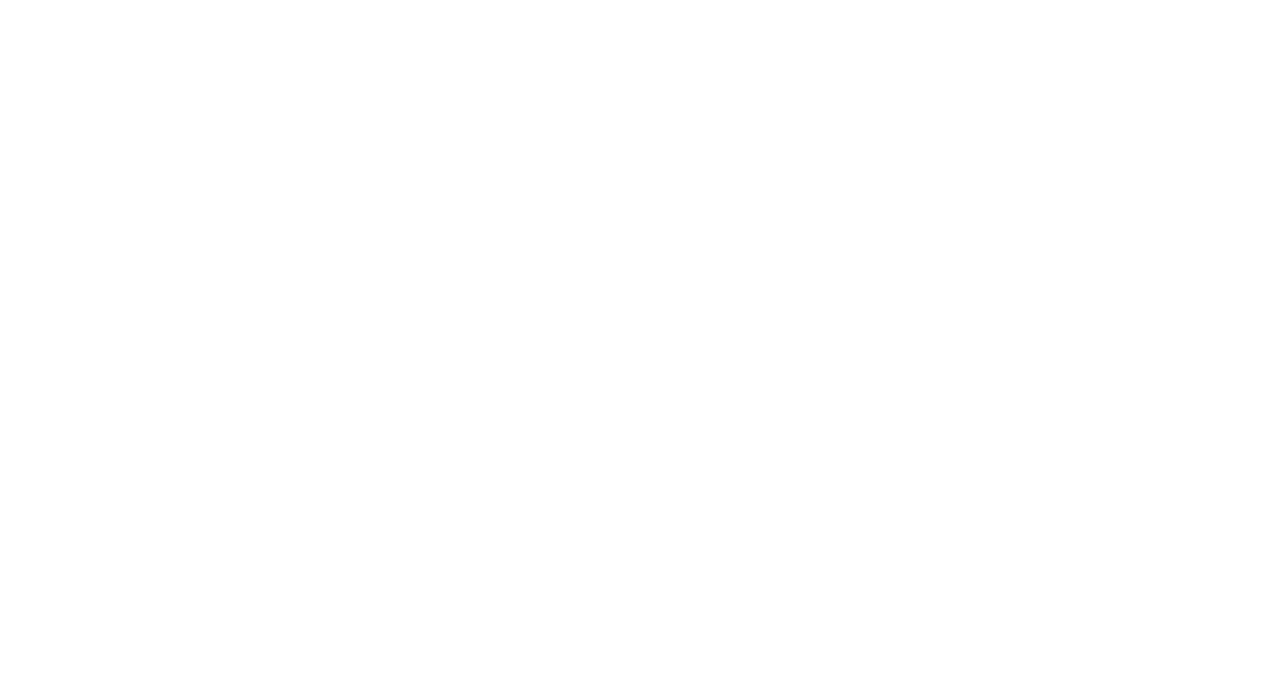
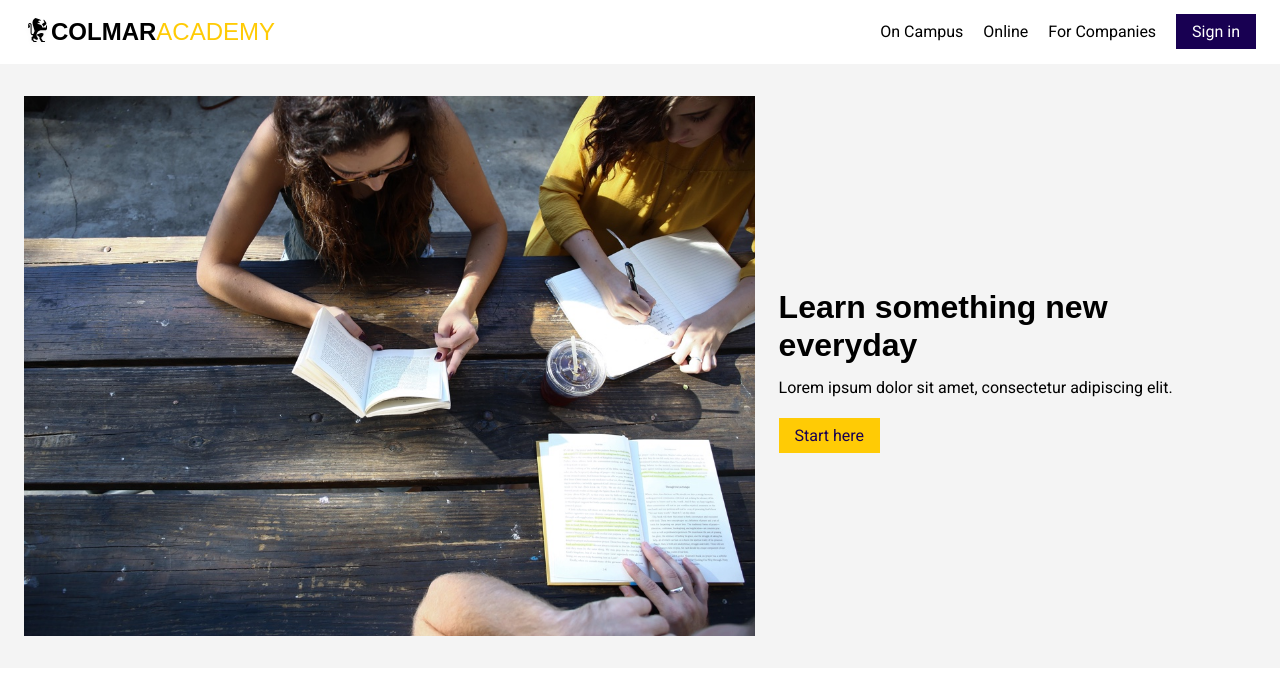
Before and after one commit to jayevo03/ColmarAcademy, a plain HTML site: page index.html in a window 1280 px wide. Drawn offline with Linux system fonts and the light colour scheme.

Commit message:
header and top section

```diff
--- a/index.html
+++ b/index.html
@@ -4,9 +4,45 @@
     <meta charset="utf-8">
     <link href="./resources/css/reset.css" rel="stylesheet" type="text/css">
     <link href="./resources/css/style.css" rel="stylesheet" type="text/css">
+    <link href="https://fonts.googleapis.com/css?family=Fjalla+One|Roboto:400,700" rel="stylesheet">
     <title>Colmar Academy - Learn something new everyday</title>
   </head>
+
   <body>
+    <!-- header and menu section -->
+    <div class="container">
+      <div class="header">
+        <div class="company mob-header">
+          <img class="logo" src="./resources/images/ic-logo.svg" alt="Colmar Academy logo">
+          <img class="mob-icon" src="./resources/images/ic-on-campus.svg" alt="On campus">
+          <img class="mob-icon" src="./resources/images/ic-online.svg" alt="Online">
+          <img class="mob-icon" src="./resources/images/ic-login.svg" alt="Login">
+          <span class="title"><span class="title-style">Colmar</span>Academy<span>
+        </div>
+        <div class="menu">
+          <span><a href="#">On Campus</a></span>
+          <span><a href="#">Online</a></span>
+          <span><a href="#">For Companies</a></span>
+          <span><a class="menu-btn" href="#">Sign in</a></span>
+        </div>
+      </div>
+    </div>
+
+    <!-- main page sections -->
+    <div class="section one container">
+      <div class="image-container">
+        <img src="./resources/images/banner.jpg" alt="People studying outdoors at a table">
+      </div>
+      <div class="intro">
+        <h1>Learn something new everyday</h1>
+        <p>Lorem ipsum dolor sit amet, consectetur adipiscing elit.</p>
+        <a class="btn" href="#">Start here</a>
+      </div>
+
+
+    </div>
+
+
 
   </body>
 </html>
--- a/resources/css/style.css
+++ b/resources/css/style.css
@@ -0,0 +1,140 @@
+/* global */
+body {
+  font-size: 16px;
+  font-family: "roboto", sans-serif;
+}
+
+h1, h2, h3, h4, h5, h6 {
+  font-family: "fjalla-one", sans-serif;
+}
+
+h1 {
+  font-size: 2rem;
+  font-weight: bold;
+  line-height: 1.2;
+  padding-bottom: 1rem;
+}
+
+.container {
+  max-width: 1400px;
+  margin: 0 auto;
+}
+
+.btn, .menu-btn {
+  padding: 0.5rem 1rem;
+  transition: 200ms;
+}
+
+.menu-btn {
+  background-color: #180052;
+  color: #fff;
+}
+
+.menu-btn:hover {
+  background-color: #FFCB05;
+  color: #180052;
+}
+
+.btn {
+  background-color: #FFCB05;
+  color: #180052;
+  width: 10rem;
+}
+
+.btn:hover {
+  background-color: #180052;
+  color: #fff;
+}
+
+/* header */
+
+.header {
+  position: fixed;
+  display: flex;
+  justify-content: space-between;
+  align-items: center;
+  height: 64px;
+  background-color: #fff;
+  z-index: 10;
+  width: 100%;
+  max-width: 1400px;
+}
+
+.company {
+  display: flex;
+  align-items: center;
+  padding-left: 1.5rem;
+}
+
+.title {
+  text-transform: uppercase;
+  font-size: 1.5rem;
+  font-family: "fjalla-one", sans-serif;
+  color: #FFCB05;
+  font-weight: 300;
+}
+
+.title-style {
+  font-weight: bold;
+  color: #000;
+}
+
+.menu {
+  padding-right: 1.5rem;
+}
+
+.menu a {
+  margin-left: 1rem;
+}
+
+
+
+@media only screen and (min-width: 781px){
+  .mob-icon {
+    display: none;
+  }
+}
+
+@media only screen and (max-width: 780px){
+  .title, .menu {
+    display: none;
+  }
+  .company {
+    display: flex;
+    justify-content: space-around;
+    padding-left: 0;
+    width: 100%;
+  }
+}
+
+
+/* page sections */
+.section {
+  display: flex;
+  align-items: center;
+}
+
+.section.one {
+  padding-top: 64px;
+  background-color: #f4f4f4;
+}
+.intro {
+  padding-right: 3rem;
+}
+
+.intro p {
+  padding-bottom: 2rem;
+}
+
+
+.image-container {
+  width: 60%;
+  overflow: hidden;
+  padding: 2rem 1.5rem;
+}
+
+.image-container img {
+  max-width: 100%;
+  height: auto;
+  display: block;
+}
```
Also changed, not shown: 2 other files.
